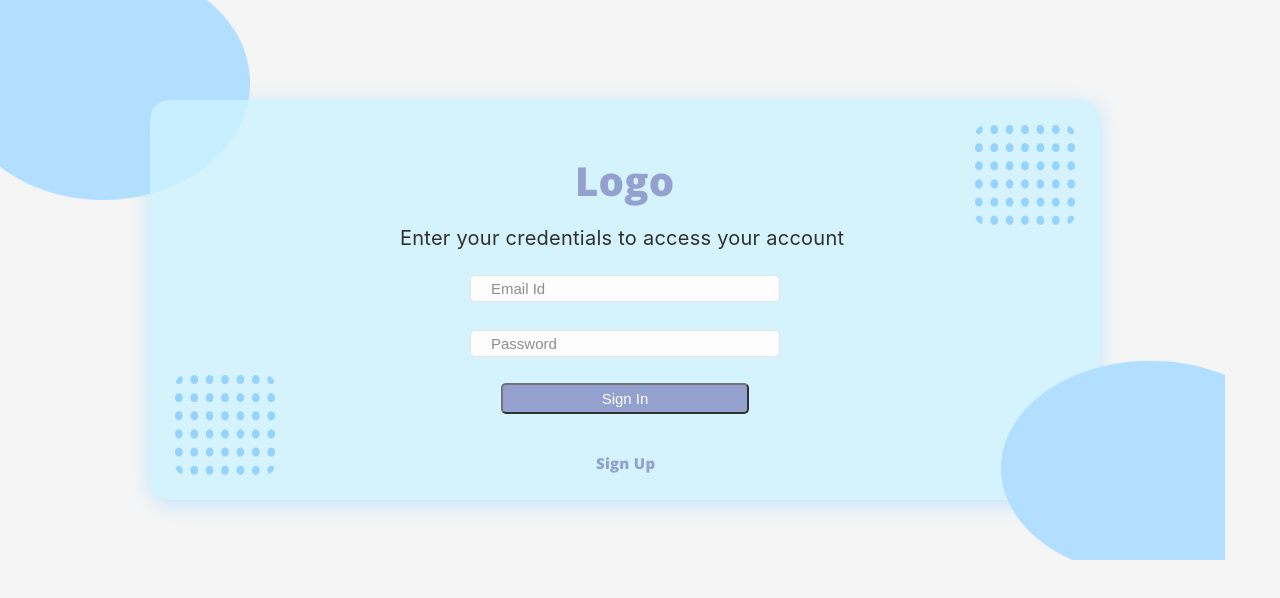
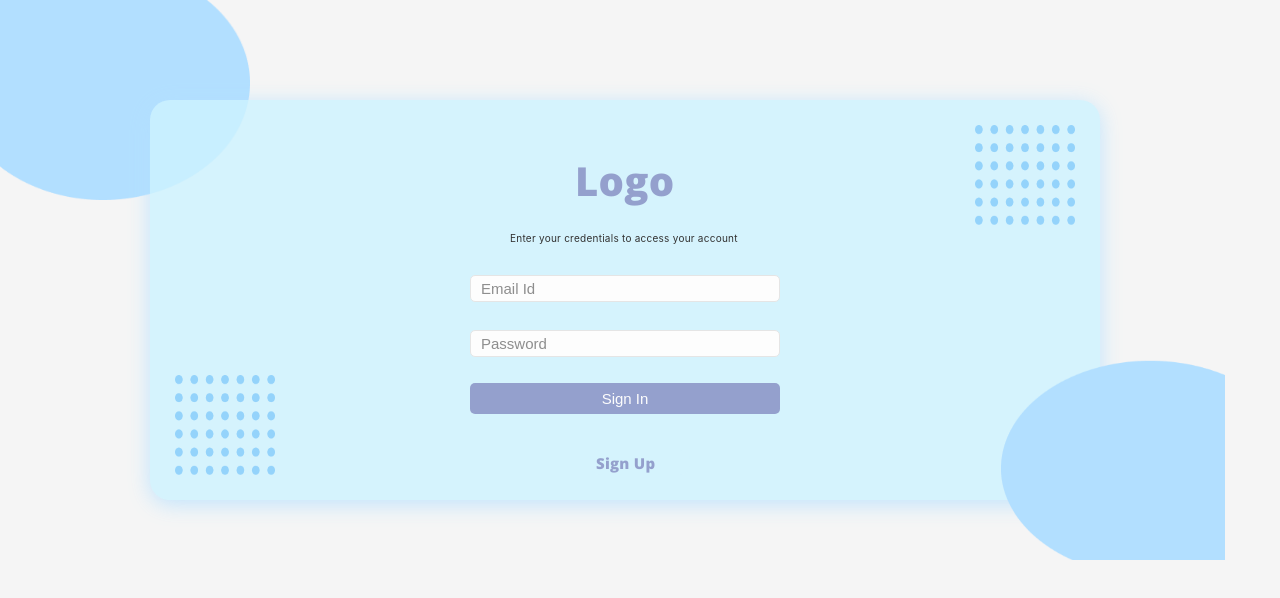
Before and after one commit to ashwinramuk/contacts-manager-app, a React (Create React App) app: page /login in a window 1280 px wide. Shown: the top 598 px of the page. Built offline with nearby package versions, Linux system fonts and the light colour scheme.

Commit message:
modifed css and modified email error message

```diff
--- a/src/Component/LogIn/Login.css
+++ b/src/Component/LogIn/Login.css
@@ -45,13 +45,13 @@
     position: absolute;
     /* width: 350px; */
     height: 15px;
-    left: 250px;
-    top: 110px;
+    left: 360px;
+    top: 120px;
 
     /* font-family: 'Open Sans'; */
     font-style: normal;
     font-weight: 400;
-    font-size: 20px;
+    font-size: 10px;
     line-height: 22px;
     /* identical to box height, or 147% */
 
@@ -75,7 +75,7 @@
     top: 175px;
 
     /* Colors/Neutral/White */
-    padding-left: 20px;
+    padding: 10px;
     background: #FFFFFF;
     border: 1px solid #E2E2E2;
     border-radius: 5px;
@@ -95,13 +95,14 @@
     background: #FFFFFF;
     border: 1px solid #E2E2E2;
     border-radius: 5px;
-    padding-left: 20px;
+    /* padding-left: 10px; */
+    padding: 10px ;
 }
 
 .signIn {
     position: absolute;
-    left: 36.98%;
-    right: 36.98%;
+    left: 320px;
+    right: 320px;
     top: 70.71%;
     bottom: 21.45%;
 
@@ -110,6 +111,7 @@
     font-size: 15px;
     background: #7D8CC4;
     border-radius: 5px;
+    border: none;
 }
 
 .signUp {
@@ -144,7 +146,7 @@
     right: 25px;
     top: 25px;
     background: #CEF3FF;
-    border-radius: 10px;
+    /* border-radius: 10px; */
 }
 
 .dotsLeft {
@@ -156,7 +158,7 @@
     left: 25px;
     bottom: 25px;
     background: #CEF3FF;
-    border-radius: 10px;
+    /* border-radius: 10px; */
 }
 
 .ellipse32 {
@@ -193,7 +195,7 @@
     right: 320px;
     top: 70.71%;
     /* Style */
-    padding-left: 20px;
+    padding: 10px;
     background: #FFFFFF;
     border: 1px solid #E2E2E2;
     border-radius: 5px;
@@ -203,7 +205,7 @@
 }
 .signUpPara{
     position: absolute;
-    left:400px
+    left:420px
 }
 .signUpRe{
     position: absolute;
--- a/src/Component/LogIn/Login.js
+++ b/src/Component/LogIn/Login.js
@@ -22,7 +22,7 @@ const LogIn = () => {
         // email varification
         if (userDetails.email.indexOf("@") === -1) {
             console.log(userDetails.email)
-             setError((oldData) => ({ ...oldData, emailError: "email should contain @ symbole" }))
+             setError((oldData) => ({ ...oldData, emailError: "please enter proper email" }))
         } else {
              setError((oldData) => ({ ...oldData, emailError: "" }))
         }
@@ -33,7 +33,8 @@ const LogIn = () => {
         } else {
             setError((oldData) => ({ ...oldData, passwordError: "" }))
         }
-        console.log(error)
+        // console.log(error)
+
         fetch("http://localhost:4000/api/users/login",{
             method:"POST",
             body:JSON.stringify(userDetails),
@@ -47,24 +48,20 @@ const LogIn = () => {
             console.log(data)
             console.log(data.token)
             setToken(data.token)
-            if(!token){
+            if(token){
                 alert(data.message)
+                navigate('/dashBoard')
+                document.location.reload()
             }
-            if(token){
-                navigate('/dashBoard')
-            }
+            // if(token){
+            //     navigate('/dashBoard')
+            // }
 
         }).catch((err)=>{
             console.log(err)
         })
-
-        // if(token){
-        //     navigate('/dashBoard')
-        // }
-
+        // document.location.reload()
     }
-
-
 
     return (
         <>
```
